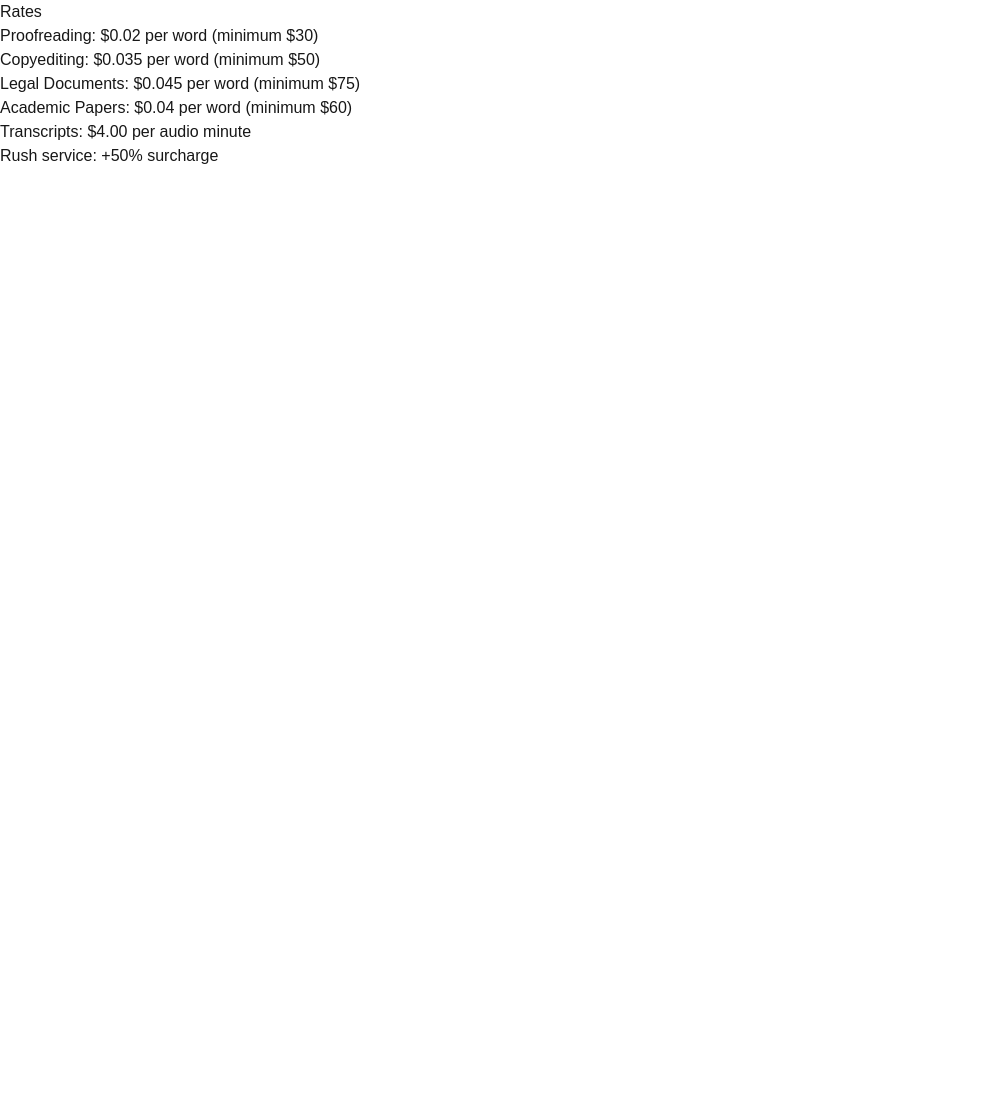
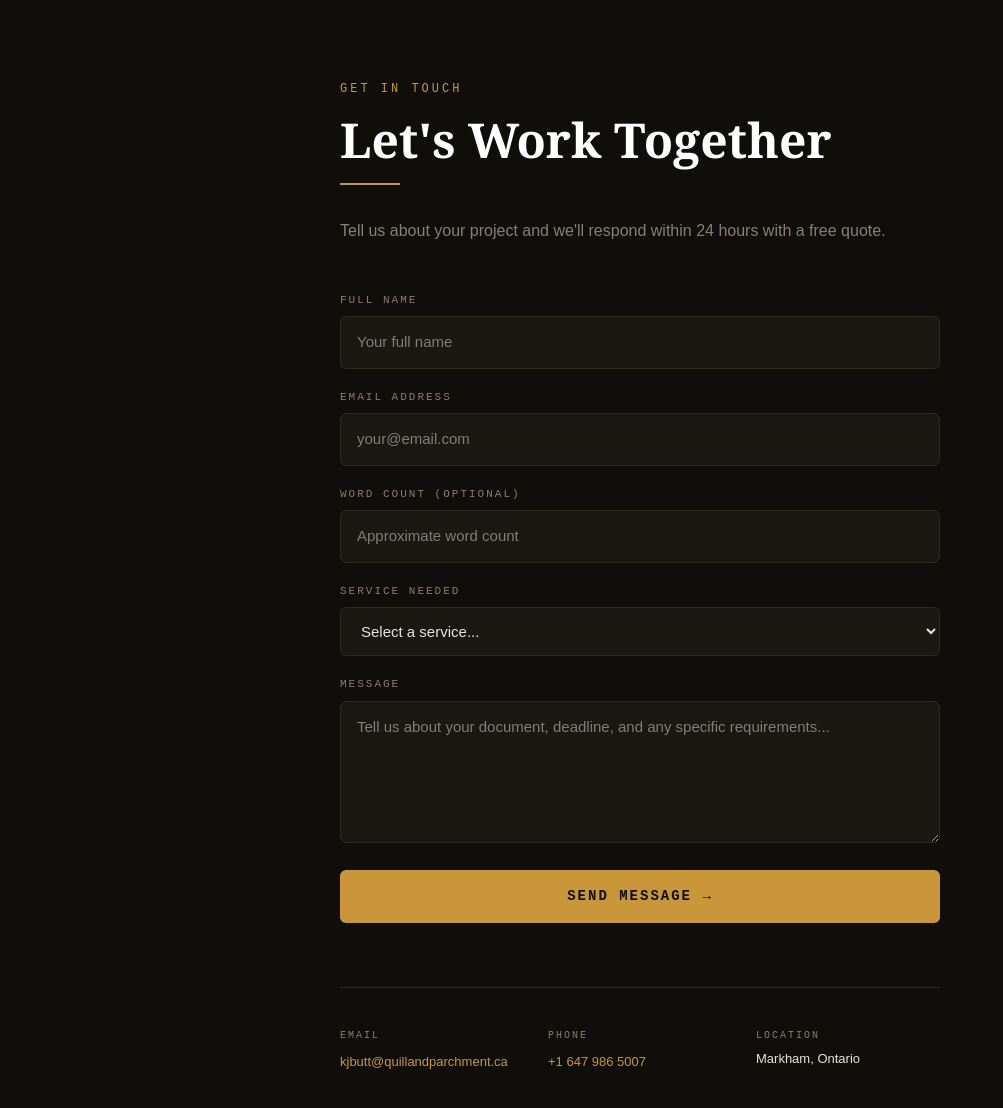
Before and after one commit to NaushB/quill-parchment-web, a Next.js app: page /contact in a window 1280 px wide. Shown: the top 1108 px of the page, without its empty margins (0-1003 px from the left). Before the commit the page ends 800 px from the top, so only its background shows below. Built offline with nearby package versions, Linux system fonts and the light colour scheme.

Commit message:
fix services and contact pages

```diff
--- a/app/contact/page.tsx
+++ b/app/contact/page.tsx
@@ -1,13 +1,81 @@
-export default function RatesPage() {
-    return (
-      <div>
-        <h1>Rates</h1>
-        <p>Proofreading: $0.02 per word (minimum $30)</p>
-        <p>Copyediting: $0.035 per word (minimum $50)</p>
-        <p>Legal Documents: $0.045 per word (minimum $75)</p>
-        <p>Academic Papers: $0.04 per word (minimum $60)</p>
-        <p>Transcripts: $4.00 per audio minute</p>
-        <p>Rush service: +50% surcharge</p>
+'use client';
+import { useState } from 'react';
+
+export default function ContactPage() {
+  const [formData, setFormData] = useState({name:'',email:'',service:'',wordCount:'',message:''});
+  const [status, setStatus] = useState<'idle'|'loading'|'success'|'error'>('idle');
+
+  const handleSubmit = async (e: React.FormEvent) => {
+    e.preventDefault();
+    setStatus('loading');
+    try {
+      const res = await fetch('/api/contact',{method:'POST',headers:{'Content-Type':'application/json'},body:JSON.stringify(formData)});
+      if (res.ok) setStatus('success');
+      else setStatus('error');
+    } catch { setStatus('error'); }
+  };
+
+  return (
+    <div style={{background:'#0f0e0b',minHeight:'100vh',padding:'80px 24px'}}>
+      <div style={{maxWidth:'600px',margin:'0 auto'}}>
+        <p style={{color:'#c9973a',fontFamily:'monospace',fontSize:'12px',letterSpacing:'3px',textTransform:'uppercase',marginBottom:'16px'}}>Get In Touch</p>
+        <h1 style={{fontFamily:'Playfair Display,Georgia,serif',fontSize:'48px',fontWeight:900,color:'#fff',lineHeight:1.1,marginBottom:'16px'}}>Let's Work Together</h1>
+        <div style={{width:'60px',height:'2px',background:'#c9973a',marginBottom:'32px'}}></div>
+        <p style={{color:'#8a7f6e',fontSize:'16px',marginBottom:'48px',lineHeight:1.7}}>Tell us about your project and we'll respond within 24 hours with a free quote.</p>
+        {status==='success' ? (
+          <div style={{background:'rgba(74,222,128,0.1)',border:'1px solid rgba(74,222,128,0.3)',borderRadius:'8px',padding:'48px',textAlign:'center'}}>
+            <div style={{fontSize:'48px',marginBottom:'16px'}}>✓</div>
+            <h2 style={{color:'#4ade80',fontFamily:'Playfair Display,serif',fontSize:'28px',marginBottom:'8px'}}>Message Received!</h2>
+            <p style={{color:'#8a7f6e'}}>Khurram will be in touch within 24 hours.</p>
+          </div>
+        ) : (
+          <form onSubmit={handleSubmit} style={{display:'flex',flexDirection:'column',gap:'20px'}}>
+            {[
+              {label:'Full Name',key:'name',type:'text',placeholder:'Your full name'},
+              {label:'Email Address',key:'email',type:'email',placeholder:'your@email.com'},
+              {label:'Word Count (optional)',key:'wordCount',type:'number',placeholder:'Approximate word count'},
+            ].map(({label,key,type,placeholder})=>(
+              <div key={key}>
+                <label style={{display:'block',color:'#8a7f6e',fontFamily:'monospace',fontSize:'11px',letterSpacing:'2px',textTransform:'uppercase',marginBottom:'8px'}}>{label}</label>
+                <input type={type} placeholder={placeholder} value={formData[key as keyof typeof formData]} onChange={e=>setFormData(prev=>({...prev,[key]:e.target.value}))} style={{width:'100%',background:'#1a1813',border:'1px solid #2d2820',borderRadius:'6px',padding:'14px 16px',color:'#e8e4dc',fontSize:'15px',outline:'none',boxSizing:'border-box'}}/>
+              </div>
+            ))}
+            <div>
+              <label style={{display:'block',color:'#8a7f6e',fontFamily:'monospace',fontSize:'11px',letterSpacing:'2px',textTransform:'uppercase',marginBottom:'8px'}}>Service Needed</label>
+              <select value={formData.service} onChange={e=>setFormData(prev=>({...prev,service:e.target.value}))} style={{width:'100%',background:'#1a1813',border:'1px solid #2d2820',borderRadius:'6px',padding:'14px 16px',color:'#e8e4dc',fontSize:'15px',outline:'none'}}>
+                <option value="">Select a service...</option>
+                <option value="proofreading">Proofreading</option>
+                <option value="copyediting">Copyediting</option>
+                <option value="transcripts">Transcript Editing</option>
+                <option value="legal">Legal Documents</option>
+                <option value="academic">Academic Papers</option>
+                <option value="social-sector">Social Sector / NGO</option>
+                <option value="other">Other</option>
+              </select>
+            </div>
+            <div>
+              <label style={{display:'block',color:'#8a7f6e',fontFamily:'monospace',fontSize:'11px',letterSpacing:'2px',textTransform:'uppercase',marginBottom:'8px'}}>Message</label>
+              <textarea placeholder="Tell us about your document, deadline, and any specific requirements..." value={formData.message} onChange={e=>setFormData(prev=>({...prev,message:e.target.value}))} rows={5} style={{width:'100%',background:'#1a1813',border:'1px solid #2d2820',borderRadius:'6px',padding:'14px 16px',color:'#e8e4dc',fontSize:'15px',outline:'none',resize:'vertical',boxSizing:'border-box'}}/>
+            </div>
+            <button type="submit" disabled={status==='loading'} style={{background:'#c9973a',color:'#0f0e0b',border:'none',borderRadius:'6px',padding:'16px 32px',fontSize:'14px',fontFamily:'monospace',letterSpacing:'2px',textTransform:'uppercase',fontWeight:700,cursor:'pointer'}}>
+              {status==='loading' ? 'Sending...' : 'Send Message →'}
+            </button>
+            {status==='error' && <p style={{color:'#f87171',fontSize:'14px',textAlign:'center'}}>Something went wrong. Email directly: kjbutt@quillandparchment.ca</p>}
+          </form>
+        )}
+        <div style={{marginTop:'64px',paddingTop:'40px',borderTop:'1px solid #2d2820',display:'grid',gridTemplateColumns:'1fr 1fr 1fr',gap:'24px'}}>
+          {[
+            {label:'Email',value:'kjbutt@quillandparchment.ca',href:'mailto:kjbutt@quillandparchment.ca'},
+            {label:'Phone',value:'+1 647 986 5007',href:'tel:+16479865007'},
+            {label:'Location',value:'Markham, Ontario',href:null},
+          ].map(({label,value,href})=>(
+            <div key={label}>
+              <p style={{color:'#8a7f6e',fontFamily:'monospace',fontSize:'10px',letterSpacing:'2px',textTransform:'uppercase',marginBottom:'6px'}}>{label}</p>
+              {href ? <a href={href} style={{color:'#c9973a',fontSize:'13px',textDecoration:'none'}}>{value}</a> : <p style={{color:'#e8e4dc',fontSize:'13px',margin:0}}>{value}</p>}
+            </div>
+          ))}
+        </div>
       </div>
-    )
-  }
+    </div>
+  );
+}
--- /dev/null
+++ b/app/services/page.tsx
@@ -0,0 +1,40 @@
+export default function ServicesPage() {
+  const services = [
+    {title:'Proofreading',desc:'A meticulous final pass for grammar, spelling, punctuation, and consistency.',includes:['Grammar & spelling','Punctuation','Capitalization','Consistency checks'],turnaround:'24–48 hours'},
+    {title:'Copyediting',desc:'Deeper editing for clarity, flow, and style while preserving your voice.',includes:['Sentence structure','Word choice','Style consistency','Flow & clarity'],turnaround:'48–72 hours'},
+    {title:'Transcript Editing',desc:'Accurate, professionally formatted transcripts with clear speaker identification.',includes:['Accuracy review','Speaker labels','Timestamps','Formatting'],turnaround:'24–48 hours'},
+    {title:'Legal Documents',desc:'Precise editing that respects legal intent while improving clarity.',includes:['Terminology accuracy','Formatting standards','Consistency review','Structural clarity'],turnaround:'48–72 hours'},
+    {title:'Academic Papers',desc:'Research-ready editing for essays, theses, and journal submissions.',includes:['APA/MLA/Chicago style','Argument clarity','Citation awareness','Formal language'],turnaround:'3–5 business days'},
+    {title:'Social Sector',desc:'Clear, persuasive editing for nonprofits, NGOs, and mission-driven organizations.',includes:['Grant proposals','Research reports','Stakeholder communications','Org content'],turnaround:'3–5 business days'},
+  ];
+  return (
+    <div style={{background:'#0f0e0b',minHeight:'100vh',padding:'80px 24px'}}>
+      <div style={{maxWidth:'900px',margin:'0 auto'}}>
+        <p style={{color:'#c9973a',fontFamily:'monospace',fontSize:'12px',letterSpacing:'3px',textTransform:'uppercase',marginBottom:'16px'}}>Services</p>
+        <h1 style={{fontFamily:'Playfair Display,Georgia,serif',fontSize:'52px',fontWeight:900,color:'#fff',lineHeight:1.1,marginBottom:'16px'}}>What We Do</h1>
+        <div style={{width:'60px',height:'2px',background:'#c9973a',marginBottom:'24px'}}></div>
+        <p style={{color:'#8a7f6e',fontSize:'17px',lineHeight:1.7,marginBottom:'64px',maxWidth:'600px'}}>Expert editing across every document type. Every project gets Khurram's personal attention and 15 years of professional expertise.</p>
+        <div style={{display:'grid',gridTemplateColumns:'1fr 1fr',gap:'24px',marginBottom:'64px'}}>
+          {services.map(({title,desc,includes,turnaround})=>(
+            <div key={title} style={{background:'#1a1813',border:'1px solid #2d2820',borderRadius:'8px',padding:'32px'}}>
+              <h2 style={{fontFamily:'Playfair Display,serif',color:'#fff',fontSize:'22px',marginBottom:'12px'}}>{title}</h2>
+              <p style={{color:'#8a7f6e',fontSize:'14px',lineHeight:1.6,marginBottom:'20px'}}>{desc}</p>
+              <div style={{borderTop:'1px solid #2d2820',paddingTop:'20px',marginBottom:'20px'}}>
+                {includes.map(item=>(
+                  <div key={item} style={{display:'flex',alignItems:'center',gap:'8px',marginBottom:'8px'}}>
+                    <span style={{color:'#c9973a',fontSize:'12px'}}>✓</span>
+                    <span style={{color:'#e8e4dc',fontSize:'13px'}}>{item}</span>
+                  </div>
+                ))}
+              </div>
+              <div style={{background:'rgba(201,151,58,0.08)',border:'1px solid rgba(201,151,58,0.2)',borderRadius:'4px',padding:'8px 12px',display:'inline-block'}}>
+                <span style={{color:'#c9973a',fontFamily:'monospace',fontSize:'11px',letterSpacing:'1px'}}>Turnaround: {turnaround}</span>
+              </div>
+            </div>
+          ))}
+        </div>
+        <a href="/contact" style={{display:'inline-block',background:'#c9973a',color:'#0f0e0b',padding:'16px 32px',borderRadius:'6px',fontFamily:'monospace',fontSize:'13px',letterSpacing:'2px',textTransform:'uppercase',fontWeight:700,textDecoration:'none'}}>Get a Free Quote</a>
+      </div>
+    </div>
+  );
+}
```
